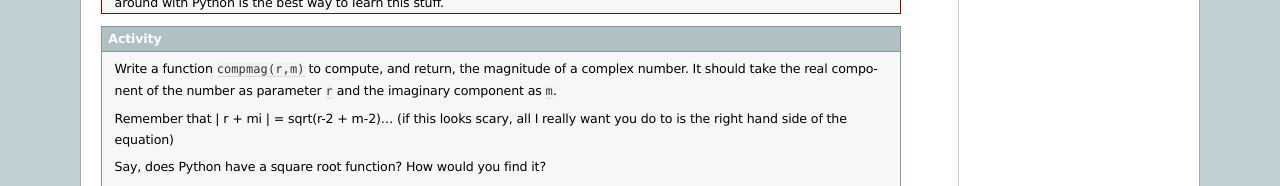
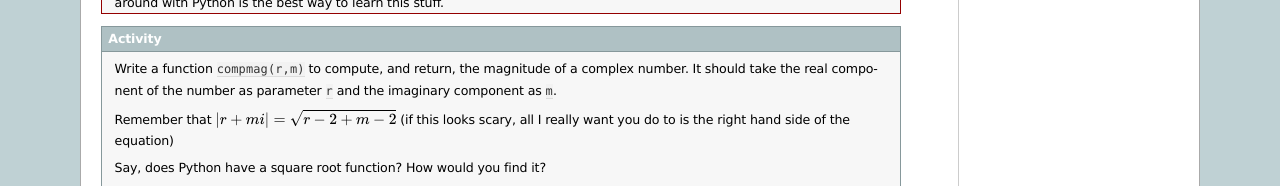
Before and after one commit to jameshughes89/cs101, a Sphinx documentation site: the page built from source/topic3.rst, in a window 1280 px wide and 900 px high, scrolled down 7532 px, cut to the strip 0-336 px from the top of the window. Shown: the part 150-336 px from the top of the strip. Built offline with Sphinx 7.4.7, drawn with Linux system fonts in a browser that asks for light colours; formulas are drawn with MathJax 3; part of the change alters nothing that is shown.

```diff
--- a/source/topic3.rst
+++ b/source/topic3.rst
@@ -301,10 +301,7 @@ Function values
 
     Write a function ``compmag(r,m)`` to compute, and return, the magnitude of a complex number. It should take the real component of the number as parameter ``r`` and the imaginary component as ``m``.
 
-    .. Remember that :math:`|r + mi| = \sqrt{r-2 + m-2}`. Say, does Python have a square root function?
-    .. How would you find it?
-
-    Remember that | r + mi | = sqrt(r-2 + m-2)... (if this looks scary, all I really want you do to is the right hand side of the equation)
+    Remember that :math:`|r + mi| = \sqrt{r-2 + m-2}` (if this looks scary, all I really want you do to is the right hand side of the equation)
 
     Say, does Python have a square root function?
     How would you find it?
```
